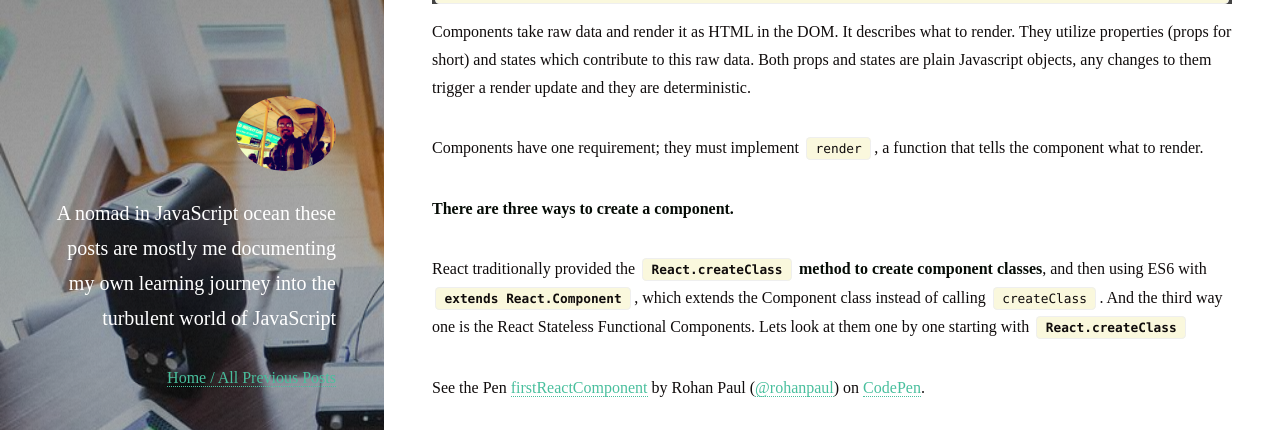
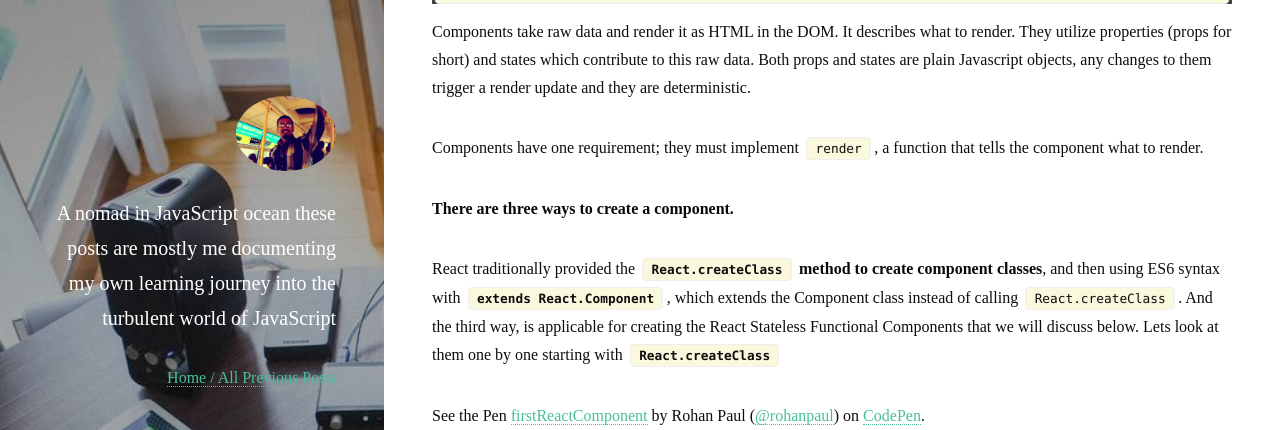
Before and after one commit to rohan-paul/rohan-paul.github.io, a Jekyll site: the page built from _posts/2017-08-08-Understanding_ReactJS_Component.md, in a window 1280 px wide and 900 px high, scrolled down 931 px, cut to the strip 0-430 px from the top of the window. Built offline with Jekyll 4.4.1, drawn with Linux system fonts in a browser that asks for light colours; nearby versions of some CDN libraries; comment, search, counter and statistics services are not loaded; some of the changed text lies outside the part shown.

Commit message:
updating Understanding React componenet blog

```diff
--- a/_posts/2017-08-08-Understanding_ReactJS_Component.md
+++ b/_posts/2017-08-08-Understanding_ReactJS_Component.md
@@ -23,7 +23,7 @@ Components have one requirement; they must implement ``render``, a function that
 
 **There are three ways to create a component.**
 
-React traditionally provided the **``React.createClass`` method to create component classes**, and then using ES6 with **``extends React.Component``**, which extends the Component class instead of calling ``createClass``. And the third way one is the React Stateless Functional Components. Lets look at them one by one starting with **``React.createClass``**
+React traditionally provided the **``React.createClass`` method to create component classes**, and then using ES6 syntax with **``extends React.Component``**, which extends the Component class instead of calling ``React.createClass``. And the third way, is applicable for creating the React Stateless Functional Components that we will discuss below. Lets look at them one by one starting with **``React.createClass``**
 
 
 
@@ -60,7 +60,7 @@ OR nesting the one of the top-level ``<div>`` inside the other like so:
 <script async src="https://production-assets.codepen.io/assets/embed/ei.js"></script>
 
 
-**And the third way one is the React Stateless Functional Components**
+**And the third way to create component is for React Stateless Functional Components**
 
 This is a new syntax/pattern for defining components as a function of props. It was introduced in React v0.14. [From the release notes](https://facebook.github.io/react/blog/2015/10/07/react-v0.14.html#stateless-functional-components)
 
```
